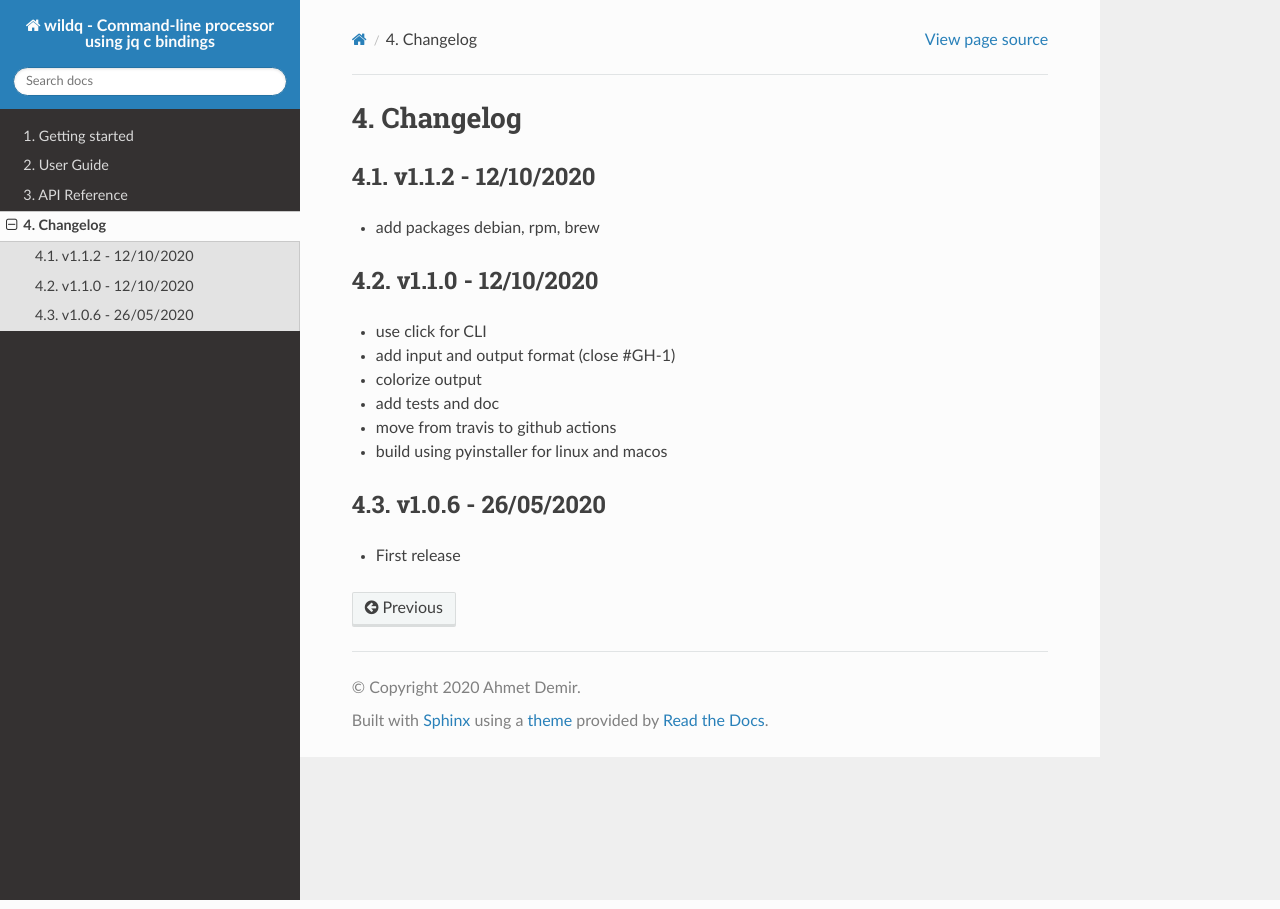
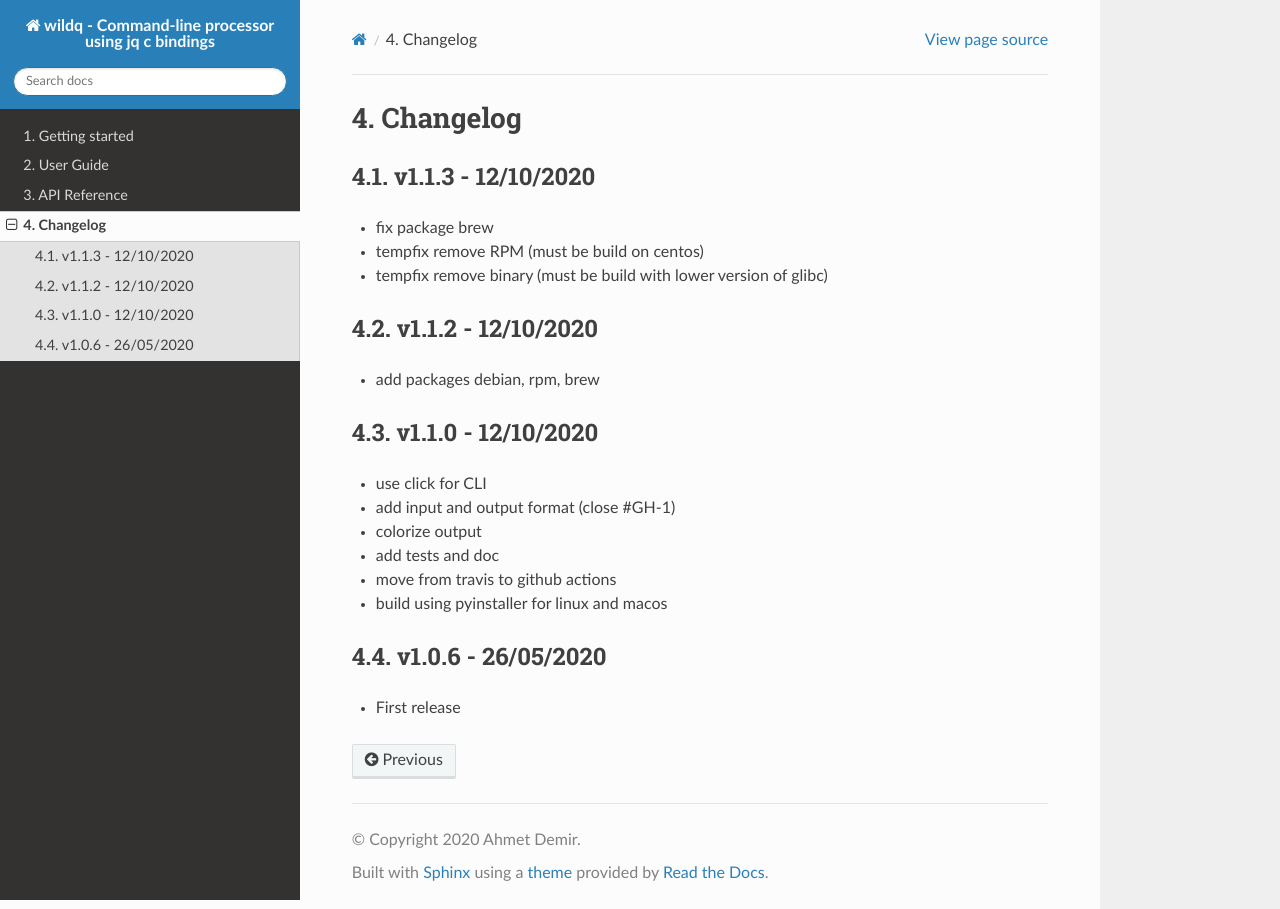
Before and after one commit to ahmet2mir/wildq, a Sphinx documentation site: the page built from docs/changelog.rst, in a window 1280 px wide. Built offline with Sphinx 7.4.7 and the Read the Docs theme 2.0.0, drawn with Linux system fonts in a browser that asks for light colours; the version number could not be read and is left out.

Commit message:
Change file filter order to match jq and temp fix packages
* use <jq filter> [file] instead of [file] <jq filter> like jq
* fix package brew
* tempfix remove RPM (must be build on centos)
* tempfix remove binary (must be build with lower version of glibc)

```diff
--- a/docs/changelog.rst
+++ b/docs/changelog.rst
@@ -1,6 +1,13 @@
 =========
 Changelog
 =========
+
+v1.1.3 - 12/10/2020
+===================
+
+- fix package brew
+- tempfix remove RPM (must be build on centos)
+- tempfix remove binary (must be build with lower version of glibc)
 
 v1.1.2 - 12/10/2020
 ===================
```
Also changed, not shown: README.md (+3 -17 lines), setup.py (+7 -7 lines), 4 other files.
